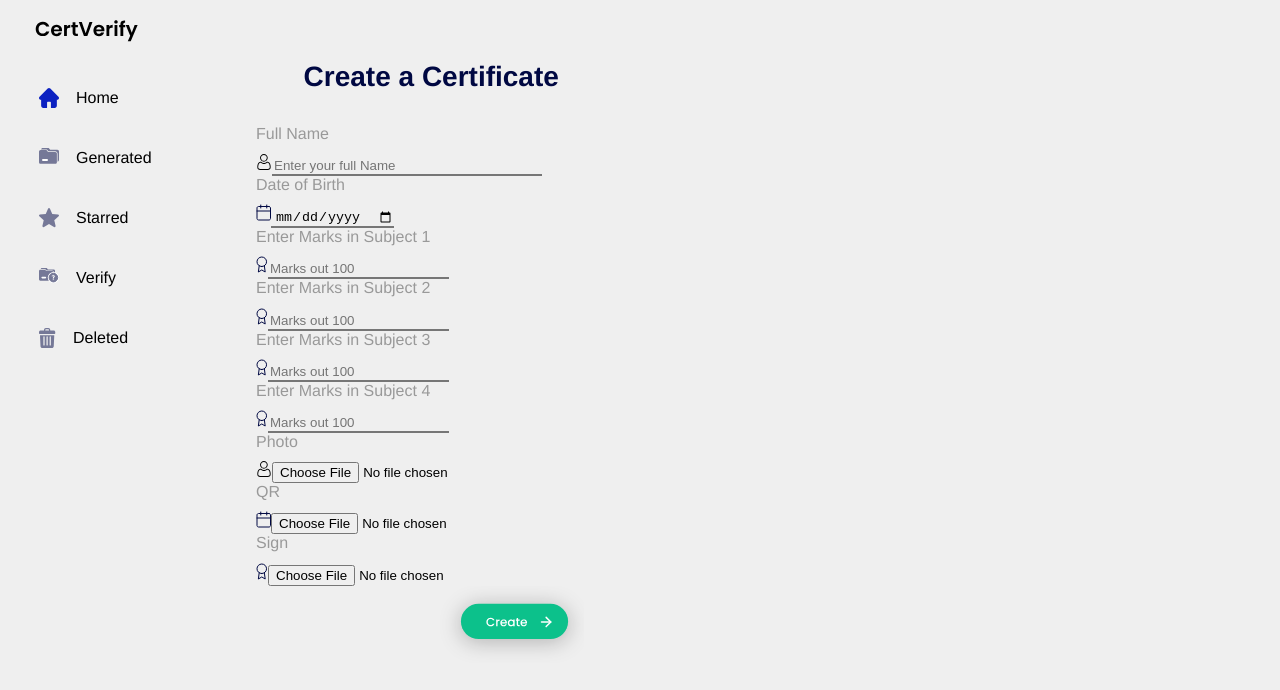
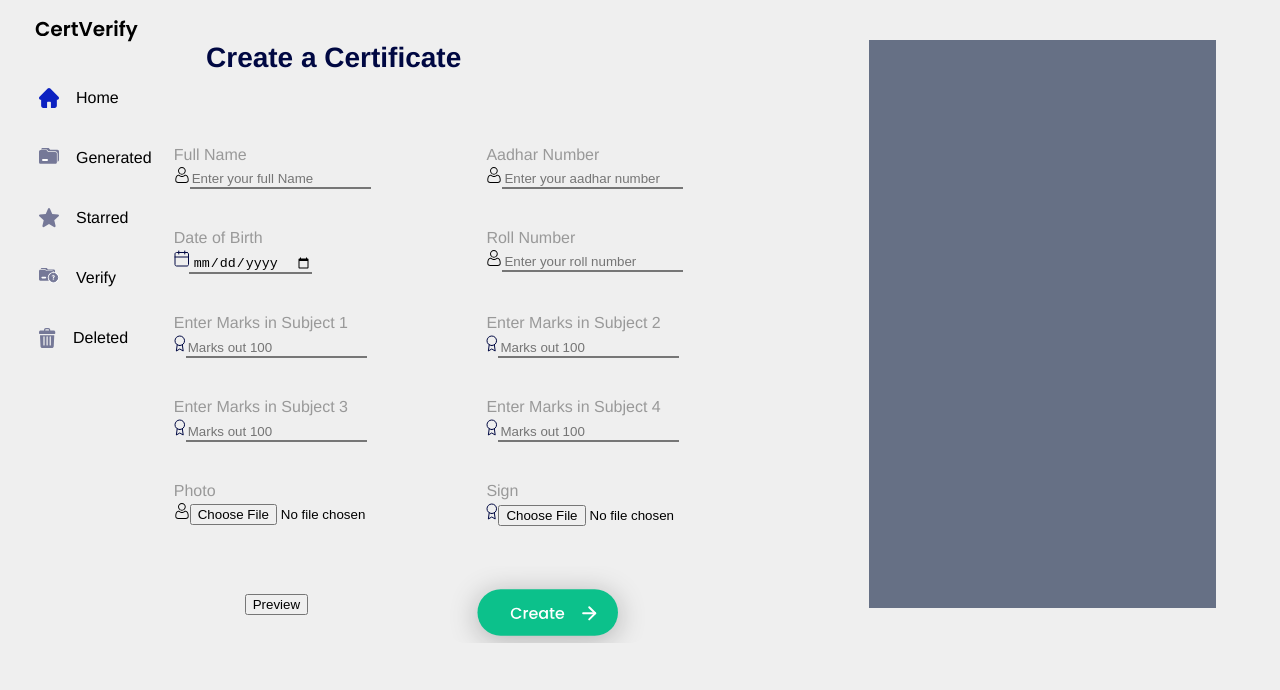
Before and after one commit to CertVerify/CertVerify, a React (Create React App) app: page /Create_Certificate in a window 1280 px wide. Shown: the top 690 px of the page. Built offline with nearby package versions, Linux system fonts and the light colour scheme.

Commit message:
Admin Portal Design

```diff
--- a/src/App.css
+++ b/src/App.css
@@ -84,6 +84,13 @@ body{
 
 .test{
   width: 80%;
+  display: flex;
+  flex-direction: column;
+  gap: 40px;
+}
+
+.test input {
+	outline: none;
 }
 
 .textft{
@@ -171,7 +178,15 @@ body{
 
 .Table{
   padding-left: 10%;
-  margin-top: 3%;
+  margin-top: 2%;
+  color: #4C4C4C;
+  font-family: "Poppins", Helvetica;
+  font-size: 20px;
+  font-weight: 500;
+}
+
+.Table tr {
+	height: 50px;
 }
 
 .TableName{
@@ -179,9 +194,9 @@ body{
 }
 
 .TableCertId{
-  display: flex;
+  /* display: flex; */
   padding-right: 5vw;
-  justify-content: center;
+  /* justify-content: center; */
 }
 
 .gentext{
@@ -223,11 +238,21 @@ body{
   padding-left: 4.65%;
 }
 
-.flexset{
-  flex: 13%;
+.flexset1 .input_wrapper {
+	display: flex;
+	width: 90%;
+	flex-direction: column;
 }
-.flexset2{
-  flex: 87%;
+
+.flexset2 .input_wrapper {
+	display: flex;
+	width: 45%;
+	flex-direction: column;
+}
+
+.flexset1, .flexset2 {
+	display: flex;
+	flex-direction: row;
 }
 
 .datedate{
@@ -257,7 +282,22 @@ body{
   border-radius: 16px;
   border-color: white;
   padding: 0;
-  margin-left: 18%;
+  margin-right: 22%;
   height: 6vw;
-  width: 14%;
+  width: 28%;
 }
+
+.Buttondiv {
+	display: flex;
+	flex-direction: row;
+	align-items: center;
+	justify-content: space-around;
+}
+
+#certificateContainer {
+	width: 40vw;
+	height: calc(40vw * 1.11);
+	margin-top: 5vh;
+	margin-right: 5vw;
+	background-color: #667085;
+}
--- a/src/Components/CreateCertficate.js
+++ b/src/Components/CreateCertficate.js
@@ -10,6 +10,7 @@ function CreateCertficate() {
 	const [user, setUser] = useState({
 		name: "",
 		dob: "",
+		roll: "",
 		marks0: "",
 		marks1: "",
 		marks2: "",
@@ -44,9 +45,29 @@ function CreateCertficate() {
 		e.preventDefault();
 		// console.log(name);
 
-		const form_send = { name: user.name, dob: user.dob, marks0: user.marks0, marks1: user.marks1, marks2: user.marks2, marks3: user.marks3, qr: user.qr, photo: user.photo, sign: user.sign };
+		const form_send = { name: user.name, dob: user.dob, roll: user.roll, marks0: user.marks0, marks1: user.marks1, marks2: user.marks2, marks3: user.marks3, qr: user.qr, photo: user.photo, sign: user.sign };
 		console.log(form_send);
 		const response = await fetch("http://localhost:5000/generateCertificate", {
+			method: "POST",
+			headers: {
+				Accept: "application/json",
+				"Content-Type": "application/json",
+			},
+			body: JSON.stringify(form_send),
+		});
+		const responseDATA = await response.json();
+		console.log(responseDATA);
+		console.log(user);
+		displayCertificate(responseDATA.certificate);
+	};
+
+	const handlePreview = async (e) => {
+		e.preventDefault();
+		// console.log(name);
+
+		const form_send = { name: user.name, dob: user.dob, roll: user.roll, marks0: user.marks0, marks1: user.marks1, marks2: user.marks2, marks3: user.marks3, qr: user.qr, photo: user.photo, sign: user.sign };
+		console.log(form_send);
+		const response = await fetch("http://localhost:5000/previewCertificate", {
 			method: "POST",
 			headers: {
 				Accept: "application/json",
@@ -79,55 +100,100 @@ function CreateCertficate() {
 			<form className="test" onSubmit={handleSubmit}>
 				<div className="GenText1 textft gentext">Create a Certificate</div>
 				<div className="flexset2">
+					<div className="input_wrapper">
 						<div className="namename">Full Name</div>
+						<div className="input">
 							<GenIcon />
-					<input type="name" className="Nameinput" name="name" onChange={handleChange} placeholder="Enter your full Name" />
+							<input type="name" className="marksmarks" name="name" onChange={handleChange} placeholder="Enter your full Name" />
+						</div>
+					</div>
+					<div className="input_wrapper">
+						<div className="namename">Aadhar Number</div>
+						<div className="input">
+							<GenIcon />
+							<input type="tel" className="marksmarks" name="aadhar" onChange={handleChange} placeholder="Enter your aadhar number" />
+						</div>
+					</div>
 				</div>
 				<div className="flexset2">
+					<div className="input_wrapper">
 						<div className="namename">Date of Birth</div>
+						<div className="input">
 							<DateIcon />
 							<input type="date" className="datedate" name="dob" onChange={handleChange} placeholder="dd/mm/yyyy" />
 						</div>
+					</div>
+					<div className="input_wrapper">
+						<div className="namename">Roll Number</div>
+						<div className="input">
+							<GenIcon />
+							<input type="text" className="marksmarks" name="roll" onChange={handleChange} placeholder="Enter your roll number" />
+						</div>
+					</div>
+				</div>
 				<div className="flexset2">
+					<div className="input_wrapper">
 						<div className="namename">Enter Marks in Subject 1</div>
+						<div className="input">
 							<MarksIcon />
 							<input type="tel" maxLength={3} className="marksmarks" name="marks0" onChange={handleChange} placeholder="Marks out 100" />
 						</div>
-				<div className="flexset2">
+					</div>
+					<div className="input_wrapper">
 						<div className="namename">Enter Marks in Subject 2</div>
+						<div className="input">
 							<MarksIcon />
 							<input type="tel" maxLength={3} className="marksmarks" name="marks1" onChange={handleChange} placeholder="Marks out 100" />
 						</div>
+					</div>
+				</div>
 				<div className="flexset2">
+					<div className="input_wrapper">
 						<div className="namename">Enter Marks in Subject 3</div>
+						<div className="input">
 							<MarksIcon />
 							<input type="tel" maxLength={3} className="marksmarks" name="marks2" onChange={handleChange} placeholder="Marks out 100" />
 						</div>
-				<div className="flexset2">
+					</div>
+					<div className="input_wrapper">
 						<div className="namename">Enter Marks in Subject 4</div>
+						<div className="input">
 							<MarksIcon />
 							<input type="tel" maxLength={3} className="marksmarks" name="marks3" onChange={handleChange} placeholder="Marks out 100" />
 						</div>
+					</div>
+				</div>
 				<div className="flexset2">
+					<div className="input_wrapper">
 						<div className="namename">Photo</div>
+						<div className="input">
 							<GenIcon />
 							<input type="file" name="photo" id="photo" onChange={handleChange} />
 						</div>
-				<div className="flexset2">
+					</div>
+					<div className="input_wrapper">
+						<div className="namename">Sign</div>
+						<div className="input">
+							<MarksIcon />
+							<input type="file" name="sign" id="sign" onChange={handleChange} />
+						</div>
+					</div>
+				</div>
+				{/* <div className="flexset2">
+					<div className="input_wrapper">
 						<div className="namename">QR</div>
+						<div className="input">
 							<DateIcon />
 							<input type="file" name="qr" id="qr" onChange={handleChange} />
 						</div>
-				<div className="flexset2">
-					<div className="namename">Sign</div>
-					<MarksIcon />
-					<input type="file" name="sign" id="sign" onChange={handleChange} />
 					</div>
+				</div> */}
 				<div className="Buttondiv">
-					<button type="Submit" className="Create"></button>
+					<button onClick={handlePreview} name="Preview" className="Preview">Preview</button>
+					<button type="Submit" name="Create" className="Create"></button>
 				</div>
+			</form>
 			<div id="certificateContainer"></div>
-			</form>
 		</div>
 	);
 }
--- a/src/Components/Home_Admin_1.js
+++ b/src/Components/Home_Admin_1.js
@@ -14,7 +14,7 @@ function Home_Admin_1() {
 						<div className="PortalText2">Welcome, Rakesh! 👋 </div>
 					</div>
 					<div className="Admin_Button">
-						<button>
+						<button onClick={() => window.location.href = "/Create_Certificate"}>
 							<svg width="13" height="13" viewBox="0 0 13 13" fill="none" xmlns="http://www.w3.org/2000/svg">
 								<path d="M6.5 1V12" stroke="white" stroke-width="1.5" stroke-linecap="round" stroke-linejoin="round" />
 								<path d="M1 6.5H12" stroke="white" stroke-width="1.5" stroke-linecap="round" stroke-linejoin="round" />
```
Lines whose indentation alone changed are shown as unchanged.
